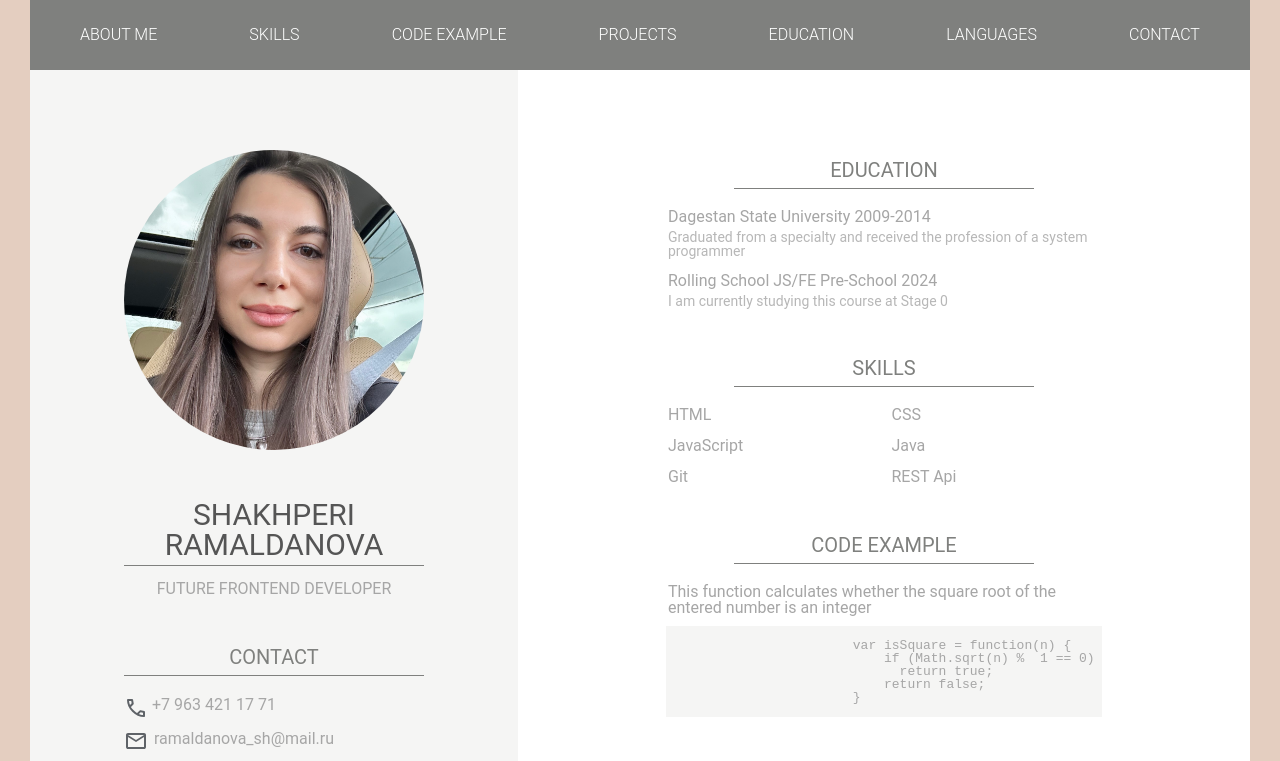
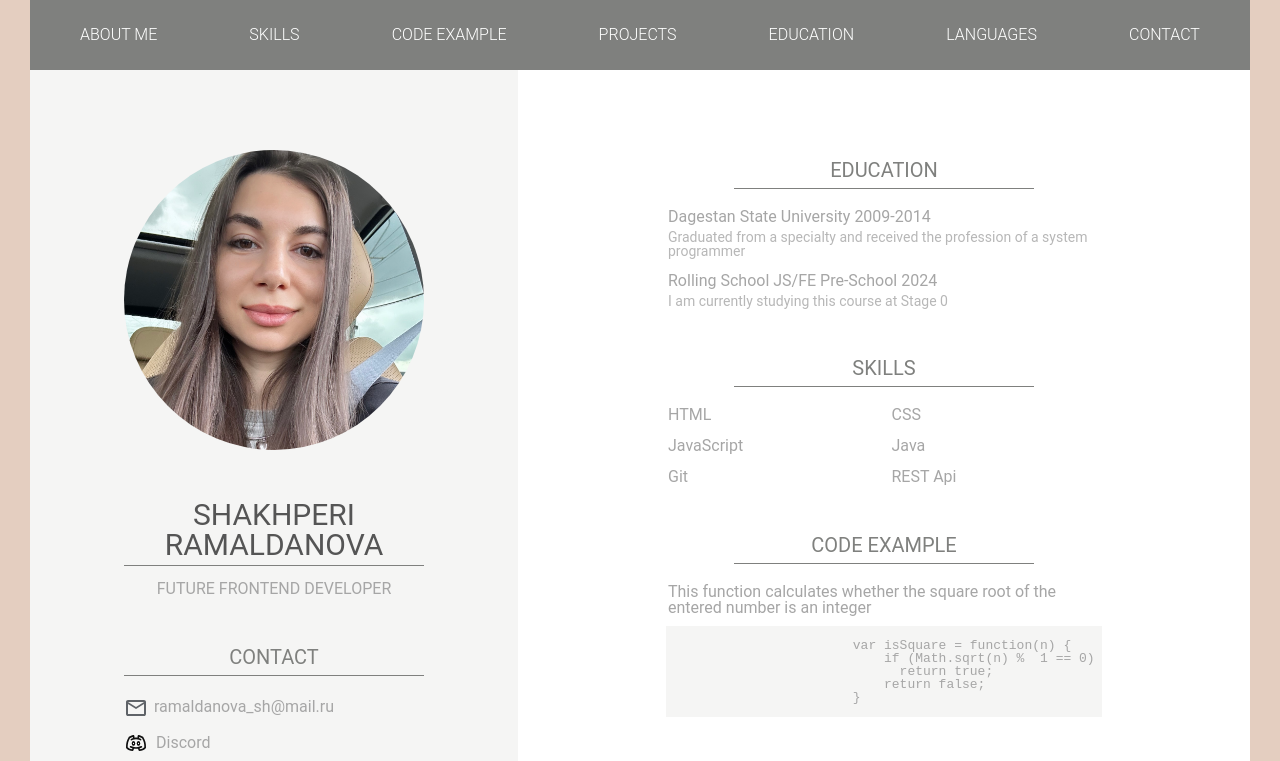
Before and after one commit to Shakhrii/rsschool-cv, a plain HTML site: page index.html in a window 1280 px wide. Shown: the top 761 px of the page. Drawn offline with Linux system fonts and the light colour scheme.

Commit message:
refactor: add changes

```diff
--- a/css/style.css
+++ b/css/style.css
@@ -180,17 +180,11 @@ html {
     color: #727272;
   }
 
-  .contact__phone::before {
-    content: url('../images/icons/phone.svg');
-    width: 18px;
-    height: 18px;
-    margin-right: 10px;
-  }
-
   .contact__mail::before {
     content: url('../images/icons/mail.svg');
     width: 20px;
     height: 20px;
+    margin-bottom: 2px;
     margin-right: 10px;
   }
 
--- a/index.html
+++ b/index.html
@@ -33,8 +33,7 @@
                     <h2 class="contact__title subtitle">Contact</h2>
                     <div class="line"></div>
                     <ul class="contact__list list">
-                        <li class="contact__phone contact__item">+7 963 421 17 71</li>
-                        <li class="contact__mail contact__item">ramaldanova_sh@mail.ru</li>
+                        <li class="contact__mail contact__item"><a href="mailto:ramaldanova_sh@mail.ru">ramaldanova_sh@mail.ru</a></li>
                         <li class="contact__discord contact__item"><a href="https://discordapp.com/users/716697508348166266">Discord</a></li>
                         <li class="contact__github contact__item"><a href="https://github.com/Shakhrii">GitHub</a></li>
                         <li class="contact__telegram contact__item"><a href="https://t.me/Shakhrii">Telegram</a></li>
```
Also changed, not shown: images/Frame.png (deleted), images/project.jpg (deleted), 1 other file.
